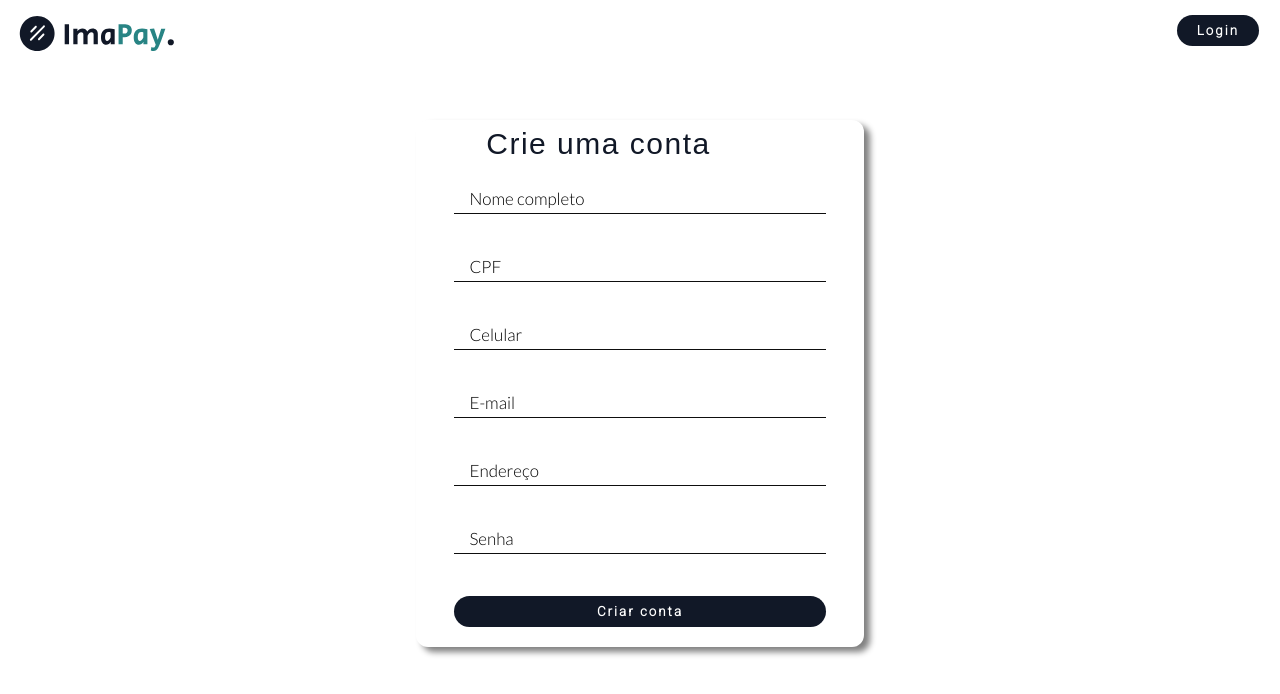
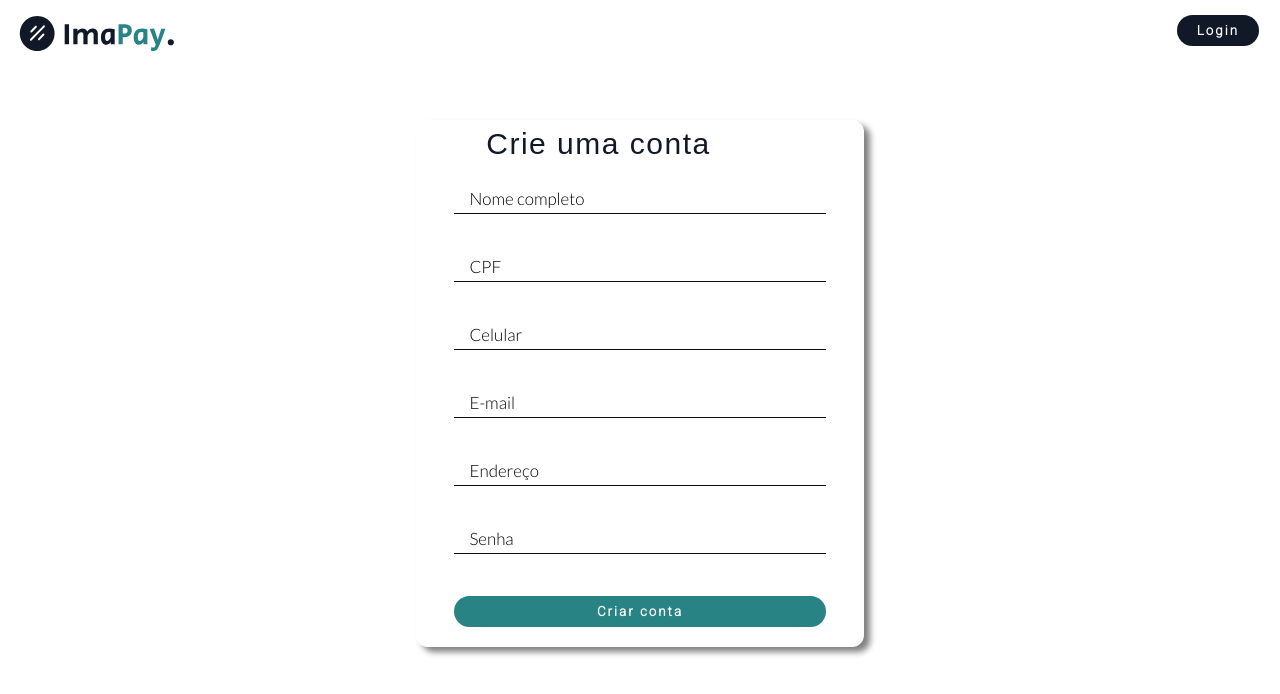
Before and after one commit to MateusNhoato/ImaPay, a React (Vite) app in the folder react/: page / in a window 1280 px wide. Shown: the top 694 px of the page. Built offline with nearby package versions, Linux system fonts and the light colour scheme; a web font is replaced by a local one.

Commit message:
change button hover color

```diff
--- a/react/src/components/Button/Button.jsx
+++ b/react/src/components/Button/Button.jsx
@@ -2,10 +2,24 @@ import React from 'react';
 
 import './Button.css'
 
-const Button = ({label, width, backgroundColor, click}) => {
+const Button = ({label, width, backgroundColor, click, hoverColor, leaveColor}) => {
+    const hover = event => {
+        event.target.style.backgroundColor = hoverColor;
+    }
+
+    const leave = event => {
+        event.target.style.backgroundColor = leaveColor;
+    }
+
     return (
         <>
-            <button className="button" style={{width, backgroundColor}} onClick={click}>
+            <button
+                className="button"
+                style={{width, backgroundColor}}
+                onClick={click}
+                onMouseEnter={hover}
+                onMouseLeave={leave}
+            >
                 {label}
             </button>
         </>
--- a/react/src/components/Form/Form.jsx
+++ b/react/src/components/Form/Form.jsx
@@ -4,6 +4,9 @@ import Button from '../Button/Button'
 import './Form.css'
 
 const Form = ({title, children, buttonFunction, buttonValue, lowLinkValue, lowLinkRef, buttonWidth}) => {
+    const BTN_HOVER_COLOR = '#28a4a4';
+    const BTN_COLOR = 'var(--secondary-color)';
+
     return (
             <div className='form-container'>
                  <h2 className='form-container-h2'>{title}</h2>
@@ -13,6 +16,9 @@ const Form = ({title, children, buttonFunction, buttonValue, lowLinkValue, lowLi
                             onClick={buttonFunction}
                             label={buttonValue}
                             width={buttonWidth}
+                            backgroundColor={BTN_COLOR}
+                            hoverColor={BTN_HOVER_COLOR}
+                            leaveColor={BTN_COLOR}
                         />
                         <div>
 
```
